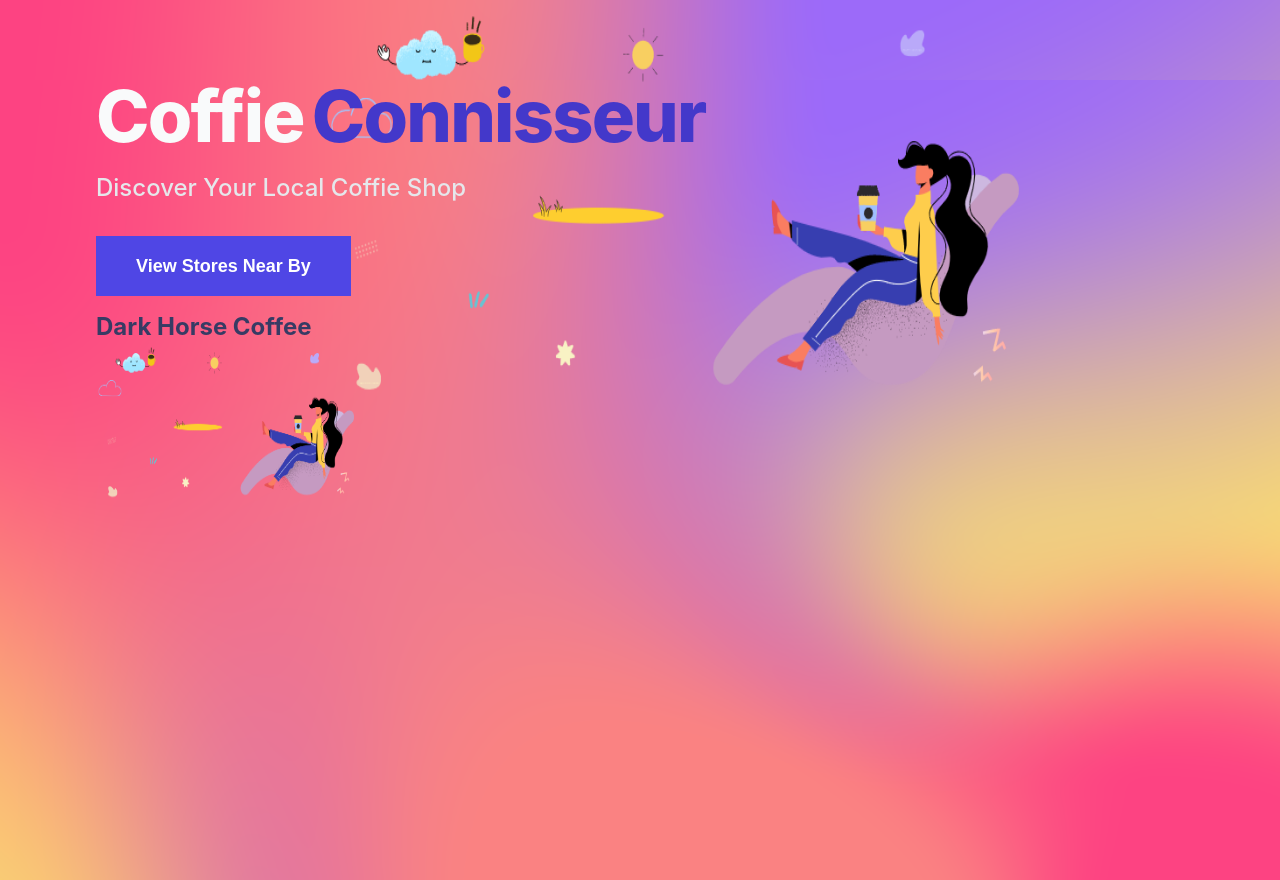
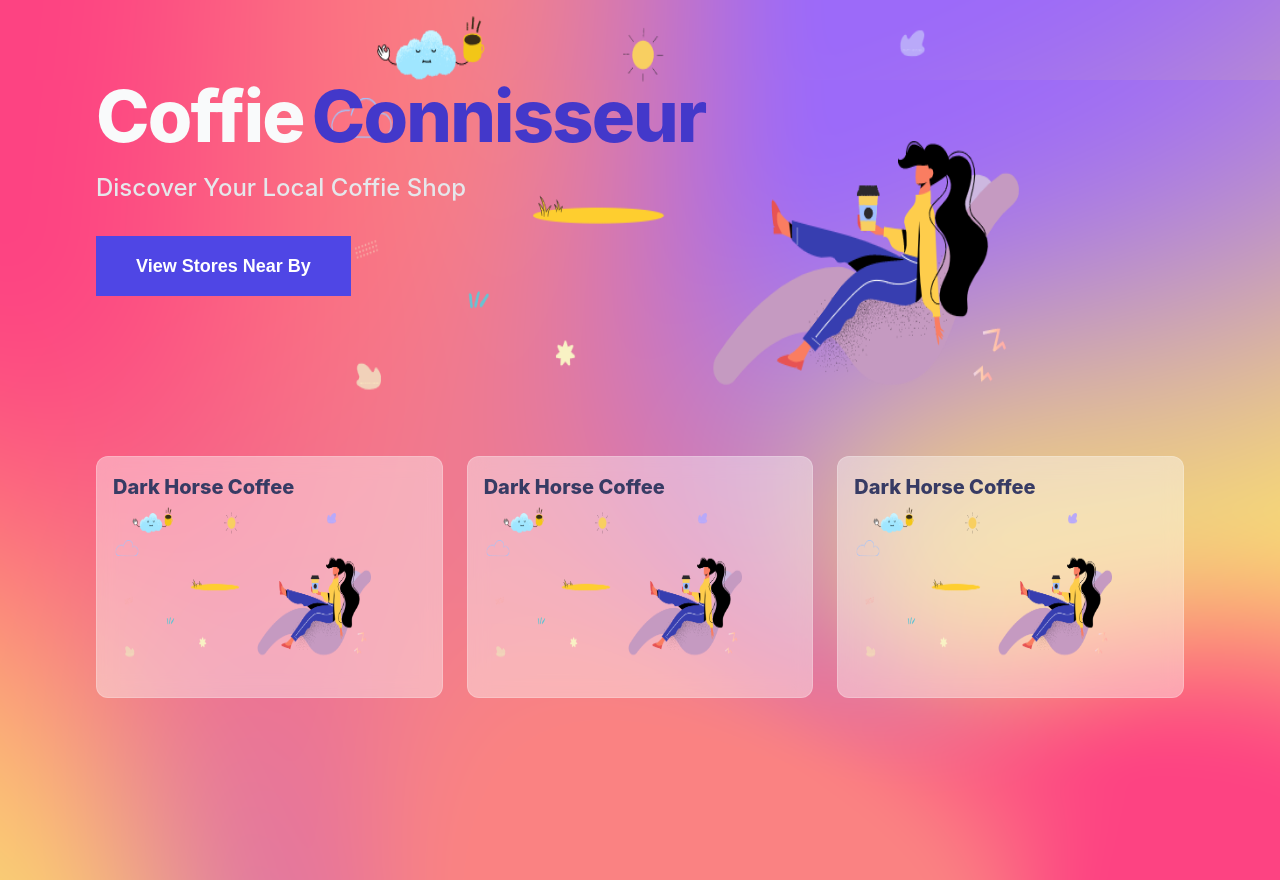
Before and after one commit to at567/found-coofie-shop-near-me, a Next.js app: page / in a window 1280 px wide. Built offline with nearby package versions, Linux system fonts and the light colour scheme.

Commit message:
card style design complete

```diff
--- a/components/card/card.module.css
+++ b/components/card/card.module.css
@@ -0,0 +1,56 @@
+.cardLink {
+    margin: auto;
+    --tw-shadow: 0 20px 25px -5px rgba(0, 0, 0, 0.1),
+      0 10px 10px -5px rgba(0, 0, 0, 0.04);
+    box-shadow: 0 0 transparent, 0 0 #0000, 0 0 transparent, 0 0 #0000,
+      0 0 transparent;
+
+    border-color: var(--text-white-100);
+    border-radius: 0.75rem /* 12px */;
+  }
+
+  .container {
+    border-radius: 0.75rem /* 12px */;
+    padding-top: 0.25rem /* 4px */;
+    padding-bottom: 0.25rem /* 4px */;
+    padding-bottom: 1.25rem /* 20px */;
+    padding-left: 1rem /* 16px */;
+    padding-right: 1rem /* 16px */;
+
+    backdrop-filter: blur(10px);
+  }
+
+  .cardHeaderWrapper {
+    margin-top: 0.75rem /* 12px */;
+    margin-bottom: 0.75rem /* 12px */;
+  }
+
+  .cardHeader {
+    text-overflow: ellipsis;
+    white-space: nowrap;
+    font-size: 1.25rem /* 20px */;
+    line-height: 1.75rem /* 28px */;
+    font-weight: 800;
+    overflow: hidden;
+    width: 16rem /* 256px */;
+  }
+
+  .cardImageWrapper {
+    color: var(--text-white-100);
+  }
+
+  .cardImage {
+    border-radius: 0.75rem /* 12px */;
+  }
+
+  @media (min-width: 1024px) {
+    .cardHeader {
+      width: 16rem /* 256px */;
+    }
+  }
+
+  @media (min-width: 768px) {
+    .cardHeader {
+      width: 16rem /* 256px */;
+    }
+  }
--- a/components/card/card.tsx
+++ b/components/card/card.tsx
@@ -1,18 +1,19 @@
 import styles from "./card.module.css";
 import Image from 'next/image';
 import Link from "next/link";
-
+import cls from "classnames";
 interface CardProps {
 name:string,
 imgUrl:string,
-href:string
+href:string,
+className:string
 }
 
 const Card:React.FC<CardProps> = ({name,imgUrl,href}) => {
 return (
 <Link href={href} >
-<a className={styles.cardLink} >
-<div className={styles.container}>
+<div  className={styles.cardLink} >
+<div className={cls("glass",styles.container) }>
 <div className={styles.cardHeaderWrapper} >
 <h2 className={styles.cardHeader} >{name}</h2>
 <div className={styles.cardImageWrapper} >
@@ -20,7 +21,7 @@
 </div>
 </div>
 </div>
-</a>
+</div>
 </Link>);
 };
 
--- a/package.json
+++ b/package.json
@@ -13,6 +13,7 @@
     "@types/node": "18.11.9",
     "@types/react": "18.0.25",
     "@types/react-dom": "18.0.8",
+    "classnames": "^2.3.2",
     "eslint": "8.27.0",
     "eslint-config-next": "13.0.2",
     "next": "13.0.2",
--- a/pages/index.tsx
+++ b/pages/index.tsx
@@ -33,14 +33,26 @@
        <div className={styles.heroImage}>
        <Image src="/static/hero-image.png" alt="another" width={700} height={400} />
        </div>
+       <div className={styles.cardLayout} >
        <Card
         name='Dark Horse Coffee'
         imgUrl='/static/hero-image.png'
         href="/coffee-store/darkhorse-coffee"
-
-
-
-       />
+        className={styles.card}
+        />
+        <Card
+        name='Dark Horse Coffee'
+        imgUrl='/static/hero-image.png'
+        href="/coffee-store/darkhorse-coffee"
+        className={styles.card}
+        />
+        <Card
+        name='Dark Horse Coffee'
+        imgUrl='/static/hero-image.png'
+        href="/coffee-store/darkhorse-coffee"
+        className={styles.card}
+        />
+        </div>
       </main>
   </div>
   )
--- a/styles/Home.module.css
+++ b/styles/Home.module.css
@@ -29,6 +29,18 @@
 z-index: 1;
 }
 
+.cardLayout {
+display: grid;
+grid-template-columns: repeat(1,minmax(0,1fr));
+column-gap: 1.5rem;
+row-gap: 1.5rem;
+}
+
+.card {
+justify-content: center;
+}
+
+
 @media (min-width: 640px) {
   .container {
     padding-left: 1rem /* 16px */;
@@ -39,6 +51,9 @@
     margin-top: 3rem /* 48px */;
     padding-left: 1.5rem /* 24px */;
     padding-right: 1.5rem /* 24px */;
+  }
+  .cardLayout {
+    grid-template-columns: repeat(2, minmax(0, 1fr));
   }
 }
 
@@ -53,6 +68,9 @@
   }
   .heroImage {
     right: 20%;
+  }
+  .cardLayout {
+    grid-template-columns: repeat(2, minmax(0, 1fr));
   }
 }
 
@@ -69,6 +87,13 @@
   .heroImage {
     right: 20%;
   }
+  .cardLayout {
+    margin-top: 10rem;
+    grid-template-columns: repeat(3, minmax(0, 1fr));
+  }
+  .card {
+    justify-content: center;
+    }
 }
 
 @media (min-width: 1080px) {
@@ -81,5 +106,10 @@
     padding-left: 2rem /* 32px */;
     padding-right: 2rem /* 32px */;
   }
-
+  .cardLayout {
+    grid-template-columns: repeat(3, minmax(0, 1fr));
+  }
+  .card {
+    justify-content: center;
+    }
 }
--- a/styles/globals.css
+++ b/styles/globals.css
@@ -56,7 +56,17 @@
   --text-black: rgba(17, 24, 39, 1);
   --text-white-100: rgba(229, 231, 235, 1);
 }
+.glass {
+  background: hsla(0, 0%, 100%, 0.4);
+  -webkit-backdrop-filter: blur(10px);
+  backdrop-filter: blur(10px);
+  border: 1px solid hsla(0, 0%, 100%, 0.2);
+}
 
+.glass:hover {
+  background: hsla(0, 0%, 100%, 0.7);
+  border: 1px solid #fff;
+}
 
 @media (prefers-color-scheme: dark) {
   html {
```
Also changed, not shown: 1 other file (tests, documents, lock files or other folders).
